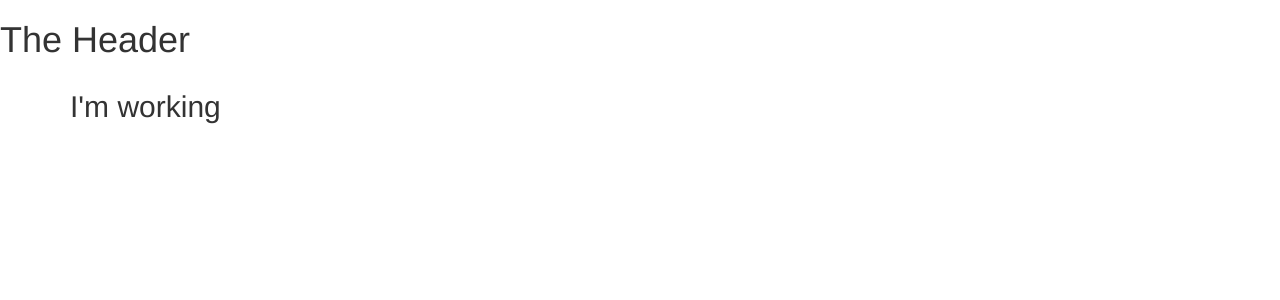
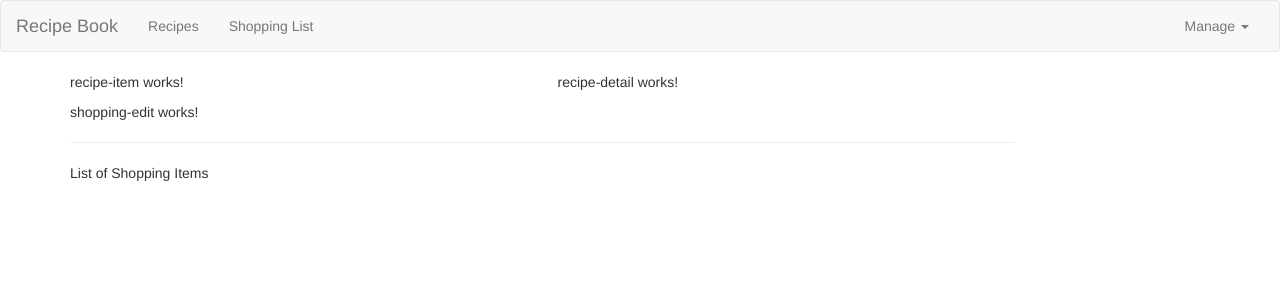
Before and after one commit to rigvedpatki/recipe-book-shopping-app, an Angular app: page / in a window 1280 px wide. Shown: the top 300 px of the page. Built offline with nearby package versions, Linux system fonts and the light colour scheme.

Commit message:
Header added

```diff
--- a/src/app/app.component.html
+++ b/src/app/app.component.html
@@ -1,8 +1,16 @@
+<!-- App Header -->
 <app-header></app-header>
 <div class="container">
+  <!-- Recipes -->
   <div class="row">
     <div class="col-md-12">
-      <h2> I'm working </h2>
+      <app-recipes></app-recipes>
+    </div>
+  </div>
+  <!-- Shopping List  -->
+  <div class="row">
+    <div class="col-md-12">
+      <app-shopping-list></app-shopping-list>
     </div>
   </div>
 </div>
--- a/src/app/header/header.component.html
+++ b/src/app/header/header.component.html
@@ -1 +1,53 @@
-<h1>The Header</h1>
+<nav class="navbar navbar-default">
+
+  <div class="container-fluid">
+
+    <div class="navbar-header">
+
+      <button class="navbar-toggle" type="button" (click)="collapsed = ! collapsed">
+
+        <span class="icon-bar" *ngFor="let iconBar of [ 1, 2, 3 ]"></span>
+
+      </button>
+
+      <a href="#" class="navbar-brand"> Recipe Book </a>
+
+    </div>
+
+    <div class="collapse navbar-collapse" [class.collapse]="collapsed" (window:resize)="collapsed = true">
+
+      <ul class="nav navbar-nav">
+
+        <li> <a href="#"> Recipes </a> </li>
+
+        <li> <a href="#"> Shopping List </a> </li>
+
+      </ul>
+
+      <ul class="nav navbar-nav navbar-right">
+
+        <li class="dropdown">
+
+          <a href="#" class="dropdown-toggle" role="button">
+
+            Manage <span class="caret"></span>
+
+          </a>
+
+          <ul class="dropdown-menu">
+
+            <li> <a href="#"> Save Data</a> </li>
+
+            <li> <a href="#"> Fetch Data</a> </li>
+
+          </ul>
+
+        </li>
+
+      </ul>
+
+    </div>
+
+  </div>
+
+</nav>
--- a/src/app/header/header.component.ts
+++ b/src/app/header/header.component.ts
@@ -7,6 +7,8 @@
 })
 export class HeaderComponent implements OnInit {
 
+  collapsed: boolean = true;
+
   constructor() { }
 
   ngOnInit(): void {
--- a/src/app/recipes/recipe-list/recipe-list.component.html
+++ b/src/app/recipes/recipe-list/recipe-list.component.html
@@ -1 +1,2 @@
-<p>recipe-list works!</p>
+<!-- Recipe Item -->
+<app-recipe-item></app-recipe-item>
--- a/src/app/recipes/recipes.component.html
+++ b/src/app/recipes/recipes.component.html
@@ -1 +1,10 @@
-<p>recipes works!</p>
+<div class="row">
+  <div class="col-md-5">
+    <!-- Recipe List  -->
+    <app-recipe-list></app-recipe-list>
+  </div>
+  <div class="col-md-7">
+    <!-- Recipe Details -->
+    <app-recipe-detail></app-recipe-detail>
+  </div>
+</div>
--- a/src/app/shopping-list/shopping-list.component.html
+++ b/src/app/shopping-list/shopping-list.component.html
@@ -1 +1,9 @@
-<p>shopping-list works!</p>
+<div class="row">
+  <div class="col-xs-10">
+    <!-- Shopping Edit  -->
+    <app-shopping-edit></app-shopping-edit>
+    <hr>
+    <!-- List of Shooping Items  -->
+    <p>List of Shopping Items</p>
+  </div>
+</div>
```
